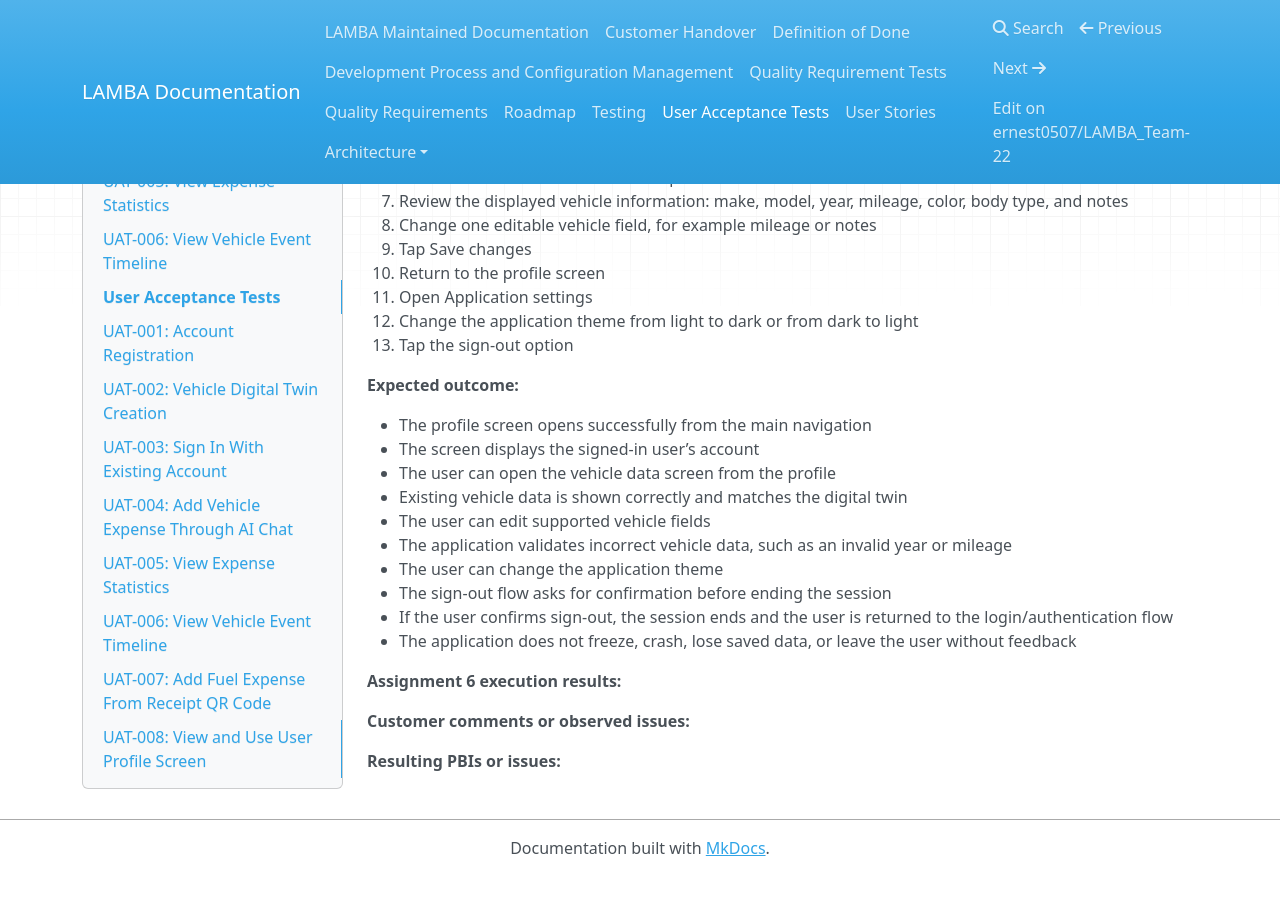
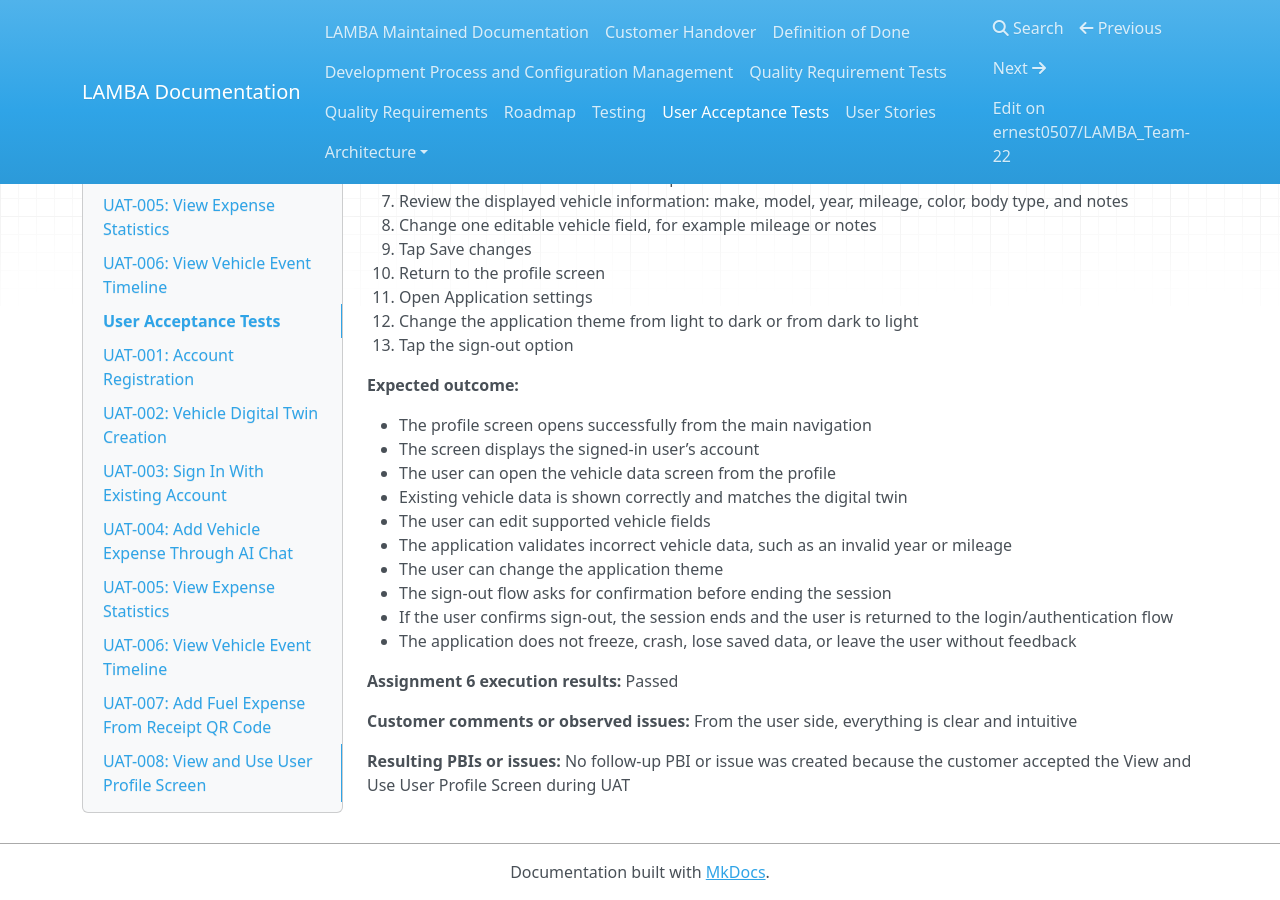
Before and after one commit to ernest0507/LAMBA_Team-22, an MkDocs documentation site: the page built from docs/user-acceptance-tests.md, in a window 1280 px wide and 900 px high, scrolled down 12637 px. Built offline with MkDocs 1.6.1, drawn with Linux system fonts in a browser that asks for light colours; nearby versions of some CDN libraries; before the commit the page ends 13513 px from its top, so only the background shows below that.

Commit message:
Update user-acceptance-tests.md

```diff
--- a/docs/user-acceptance-tests.md
+++ b/docs/user-acceptance-tests.md
@@ -601,8 +601,8 @@
 - If the user confirms sign-out, the session ends and the user is returned to the login/authentication flow
 - The application does not freeze, crash, lose saved data, or leave the user without feedback
 
-**Assignment 6 execution results:**
+**Assignment 6 execution results:** Passed
 
-**Customer comments or observed issues:**
+**Customer comments or observed issues:**  From the user side, everything is clear and intuitive
 
-**Resulting PBIs or issues:**
+**Resulting PBIs or issues:**  No follow-up PBI or issue was created because the customer accepted the View and Use User Profile Screen during UAT
```
